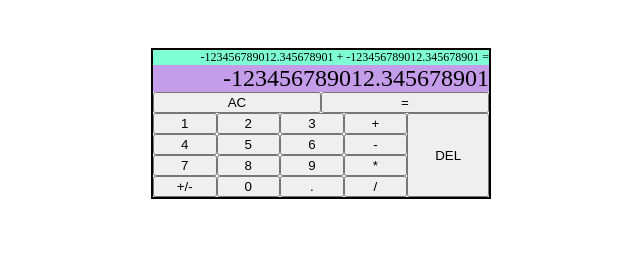
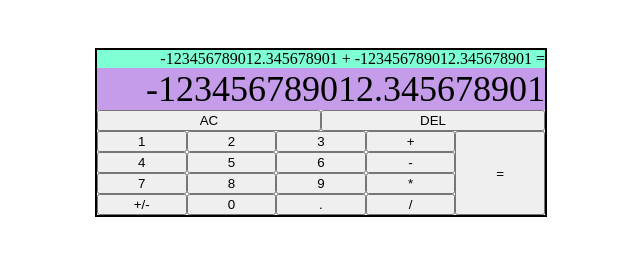
Before and after one commit to HPatto/calculator, a plain HTML site: page index.html in a window 1280 px wide. Shown: the whole page, without its empty margins (319-959 px from the left). Drawn offline with Linux system fonts and the light colour scheme.

Commit message:
Switch eval and del buttons

```diff
--- a/CSS/styles.css
+++ b/CSS/styles.css
@@ -29,14 +29,14 @@
 /* We want the text aligned to the RHS */
 
 .upper-window {
-    font-size: 12px;
+    font-size: 16px;
     text-align: right;
     background-color: aquamarine;
     width: 28em;
 }
 
 .lower-window {
-    font-size: 24px;
+    font-size: 36px;
     text-align: right;
     background-color: rgb(196, 156, 233);
 }
@@ -53,7 +53,7 @@
 }
 
 .reset-button,
-.equals-button {
+.delete-button {
     display: flex;
     flex: 1;
 }
@@ -64,7 +64,7 @@
     flex: 4 0 auto;
 }
 
-.delete-button {
+.equals-button {
     flex: 1 0 auto;
     display: flex;
 }
--- a/index.html
+++ b/index.html
@@ -22,8 +22,8 @@
                     <div class="reset-button">
                         <button class="clearall">AC</button>
                     </div>
-                    <div class="equals-button">
-                        <button class="operator">=</button>
+                    <div class="delete-button">
+                        <button class="backspace">DEL</button>
                     </div>
                 </div>
                 <div class="lower-buttons">
@@ -53,8 +53,8 @@
                             <button class="operator">/</button>
                         </div>
                     </div>
-                    <div class=delete-button>
-                        <button class="backspace">DEL</button>
+                    <div class=equals-button>
+                        <button class="operator">=</button>
                     </div>
                 </div>
             </div>
```
